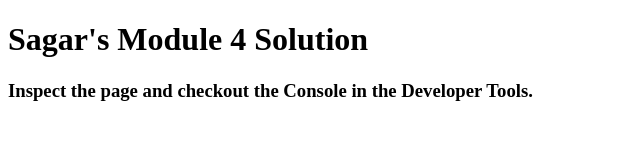
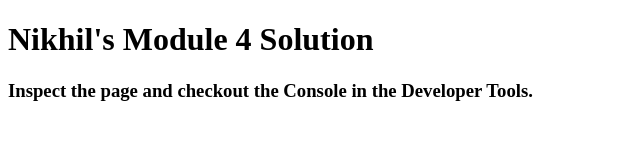
Before and after one commit to NikhilLekkala/ass-4, a plain HTML site: page index.html in a window 1280 px wide. Shown: the whole page, without its empty margins (0-640 px from the left). Drawn offline with Linux system fonts and the light colour scheme.

Commit message:
Update index.html

```diff
--- a/index.html
+++ b/index.html
@@ -11,7 +11,7 @@
   <script src="script.js"></script>
 </head>
 <body>
-  <h1>Sagar's Module 4 Solution</h1>
+  <h1>Nikhil's Module 4 Solution</h1>
   <h3>Inspect the page and checkout the Console in the Developer Tools.</h3>
 </body>
 </html>
```
